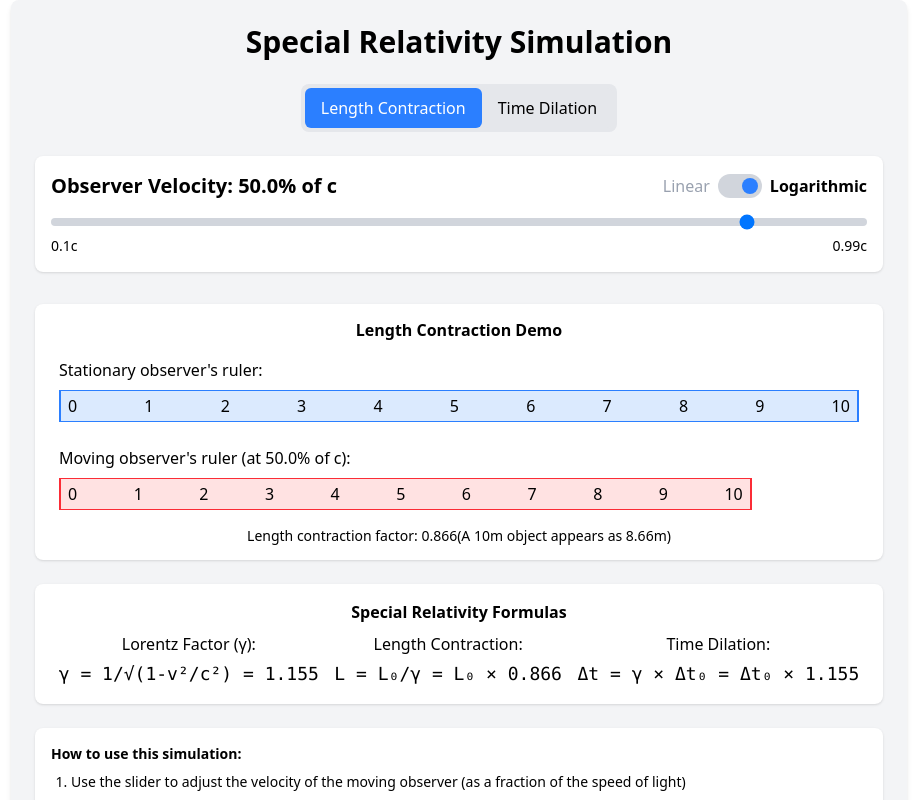
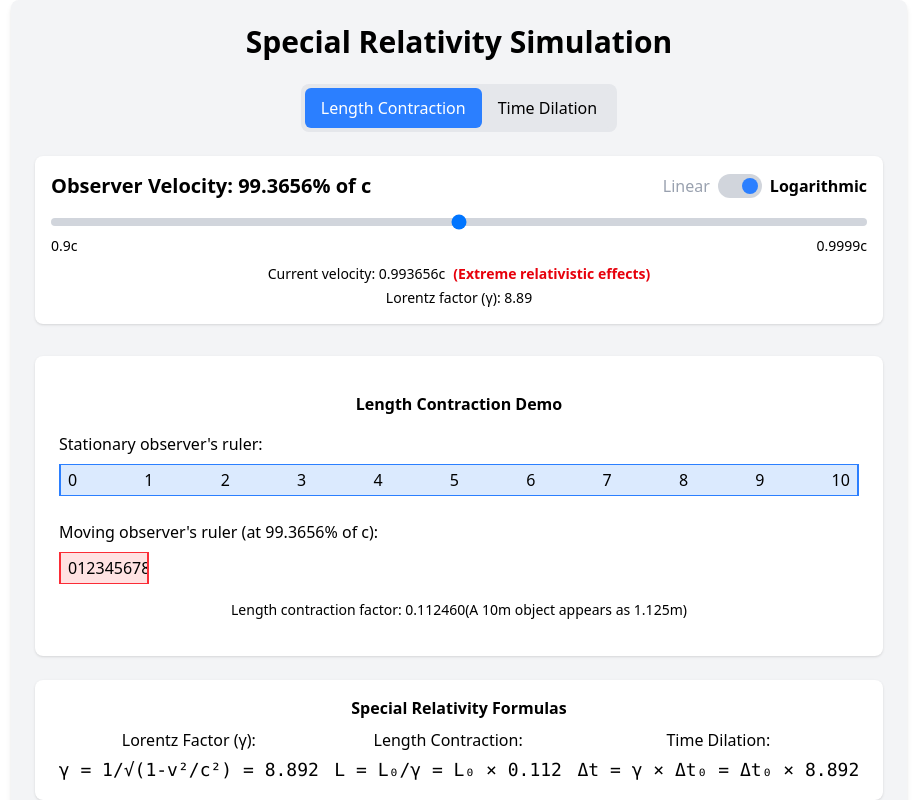
Before and after one commit to Blackthe123/special-relativity-deploy-2, a React (Vite) app: page / in a window 1280 px wide. Both pictures are taken after a click on the button 927 px from the left and 186 px from the top of the page. Shown: the top 800 px of the page, without its empty margins (181-1098 px from the left). Built offline with nearby package versions, Linux system fonts and the light colour scheme.

Commit message:
Fixed log scale and container bounds

```diff
--- a/src/App.jsx
+++ b/src/App.jsx
@@ -3,6 +3,7 @@ import React, { useState, useEffect, useRef } from 'react';
 const SpecialRelativitySimulation = () => {
   // State for simulation parameters
   const [velocity, setVelocity] = useState(0.5); // As a fraction of c
+  const [sliderValue, setSliderValue] = useState(0.5); // Raw slider value
   const [viewMode, setViewMode] = useState('length'); // 'length' or 'time'
   const [isRunning, setIsRunning] = useState(false);
   const [useLogarithmic, setUseLogarithmic] = useState(false);
@@ -17,26 +18,43 @@ const SpecialRelativitySimulation = () => {
   const lengthContraction = 1 / gamma;
   const timeDilation = gamma;
 
+  // Convert between slider value and velocity with enhanced logarithmic scaling
+  useEffect(() => {
+    if (useLogarithmic) {
+      // For logarithmic scale, use a more extreme mapping function
+      // This gives extremely fine control as we approach c
+      const minVelocity = 0.9; // Start at 0.9c for logarithmic scale
+      const maxVelocity = 0.9999; // Go up to 0.9999c
+
+      // Enhanced logarithmic mapping using negative exponent
+      // This creates much finer granularity at higher values
+      const exponent = 4;
+      const mappedValue = 1 - Math.pow(1 - sliderValue, exponent);
+      const newVelocity = minVelocity + (maxVelocity - minVelocity) * mappedValue;
+
+      setVelocity(newVelocity);
+    } else {
+      // Linear scale: slider value directly maps to velocity (0.1c-0.9c)
+      const minVelocity = 0.1;
+      const maxVelocity = 0.9;
+      const newVelocity = minVelocity + (maxVelocity - minVelocity) * sliderValue;
+      setVelocity(newVelocity);
+    }
+  }, [sliderValue, useLogarithmic]);
+
   // Handle slider change
-  const handleVelocityChange = (e) => {
-    let newVelocity;
-    if (useLogarithmic) {
-      // Convert from logarithmic slider value (0-1) to velocity (0.1c-0.99c)
-      // Using a function that gives finer control as we approach c
-      const sliderValue = parseFloat(e.target.value);
-      newVelocity = 0.1 + (1 - 0.1) * (1 - Math.pow(1 - sliderValue, 4));
-      // Cap at 0.99c to avoid infinity issues
-      newVelocity = Math.min(newVelocity, 0.99);
-    } else {
-      // Linear scale directly from slider
-      newVelocity = parseFloat(e.target.value);
-    }
-    setVelocity(newVelocity);
+  const handleSliderChange = (e) => {
+    // Always keep slider value between 0-1
+    const newValue = parseFloat(e.target.value);
+    setSliderValue(newValue);
   };
 
   // Toggle between linear and logarithmic scale
   const toggleScale = () => {
+    // When toggling scale, maintain approximate position on slider
+    // but reset to midpoint if velocity would be outside new range
     setUseLogarithmic(!useLogarithmic);
+    setSliderValue(0.5); // Reset to middle of slider for better UX when switching scales
   };
 
   // Animation loop for time dilation visualization
@@ -81,7 +99,7 @@ const SpecialRelativitySimulation = () => {
   };
 
   // Format velocity for display
-  const velocityPercent = (velocity * 100).toFixed(1);
+  const velocityPercent = (velocity * 100).toFixed(useLogarithmic ? 4 : 1);
 
   // Calculate clock times
   const stationaryTime = elapsedTime.toFixed(2);
@@ -128,23 +146,46 @@ const SpecialRelativitySimulation = () => {
             <span className={`ml-2 ${useLogarithmic ? 'font-semibold' : 'text-gray-400'}`}>Logarithmic</span>
           </div>
         </div>
+
+        {/* Use a consistent slider from 0-1 */}
         <input
           type="range"
-          min={useLogarithmic ? "0" : "0.1"}
-          max={useLogarithmic ? "1" : "0.9"}
-          step={useLogarithmic ? "0.01" : "0.01"}
-          value={useLogarithmic ? Math.pow(1 - ((1 - velocity - 0.1) / 0.9), 0.25) : velocity}
-          onChange={handleVelocityChange}
+          min="0"
+          max="1"
+          step="0.001" // Finer step for more precise control
+          value={sliderValue}
+          onChange={handleSliderChange}
           className="w-full h-2 bg-gray-300 rounded-lg appearance-none cursor-pointer"
         />
+
         <div className="flex justify-between text-sm mt-1">
-          <span>0.1c</span>
-          <span>{useLogarithmic ? "0.99c" : "0.9c"}</span>
+          <span>{useLogarithmic ? "0.9c" : "0.1c"}</span>
+          <span>{useLogarithmic ? "0.9999c" : "0.9c"}</span>
+        </div>
+
+        {/* Display exact velocity value */}
+        <div className="text-center mt-2 text-sm">
+          Current velocity: {velocity.toFixed(useLogarithmic ? 6 : 4)}c
+          {velocity > 0.6 && velocity < 0.7 && !useLogarithmic && (
+            <span className="ml-2 text-blue-600 font-semibold">
+              (Effects becoming noticeable)
+            </span>
+          )}
+          {velocity > 0.99 && (
+            <span className="ml-2 text-red-600 font-semibold">
+              (Extreme relativistic effects)
+            </span>
+          )}
+        </div>
+
+        {/* Gamma value indicator */}
+        <div className="text-center mt-1 text-sm">
+          Lorentz factor (γ): {gamma.toFixed(2)}
         </div>
       </div>
 
       {/* Simulation display */}
-      <div className="bg-white p-6 rounded-lg shadow-sm mb-6 h-64 flex flex-col justify-center">
+      <div className="bg-white p-6 rounded-lg shadow-sm mb-6 h-75 flex flex-col justify-center">
         {viewMode === 'length' ? (
           <div className="w-full">
             <h3 className="text-center mb-4 font-semibold">Length Contraction Demo</h3>
@@ -175,7 +216,7 @@ const SpecialRelativitySimulation = () => {
                 <div className="h-8 bg-red-100 border border-red-500 relative" style={{ width: `${lengthContraction * 100}%` }}>
                   <div className="absolute inset-y-0 left-0 border-r border-red-500"></div>
                   <div className="absolute inset-y-0 right-0 border-l border-red-500"></div>
-                  <div className="flex justify-between px-2 h-full items-center">
+                  <div className="flex justify-between px-2 h-full items-center overflow-hidden">
                     <span>0</span>
                     <span>1</span>
                     <span>2</span>
@@ -192,8 +233,8 @@ const SpecialRelativitySimulation = () => {
               </div>
             </div>
             <p className="text-center mt-4 text-sm">
-              Length contraction factor: {lengthContraction.toFixed(3)}
-              (A 10m object appears as {(10 * lengthContraction).toFixed(2)}m)
+              Length contraction factor: {lengthContraction.toFixed(6)}
+              (A 10m object appears as {(10 * lengthContraction).toFixed(3)}m)
             </p>
           </div>
         ) : (
@@ -230,7 +271,7 @@ const SpecialRelativitySimulation = () => {
             </div>
             <p className="text-center mt-4 text-sm">
               Time dilation factor: {timeDilation.toFixed(3)}
-              (1 second for the moving observer is {timeDilation.toFixed(2)} seconds for the stationary observer)
+              (1 second for the moving observer is {timeDilation.toFixed(3)} seconds for the stationary observer)
             </p>
           </div>
         )}
```
